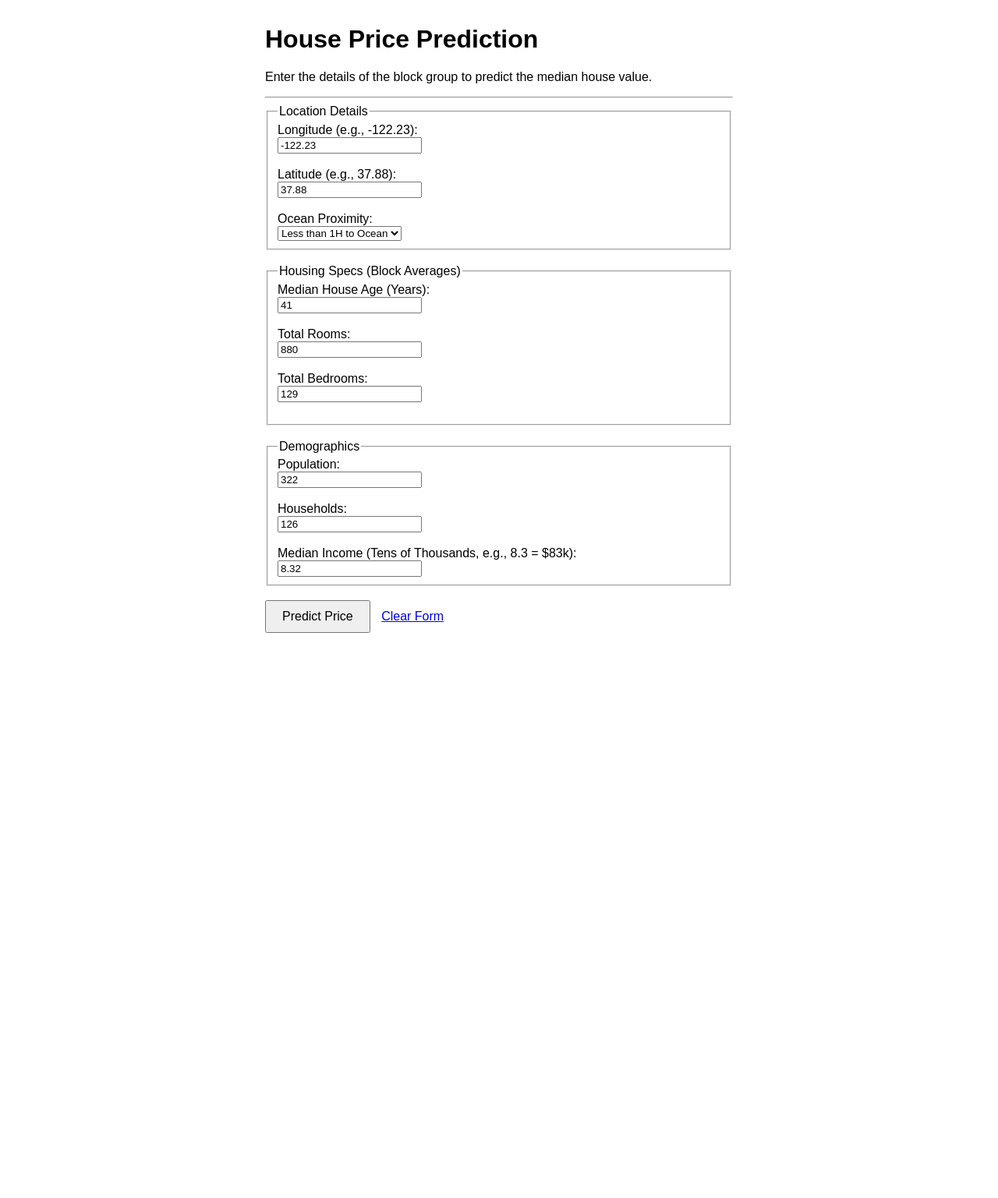
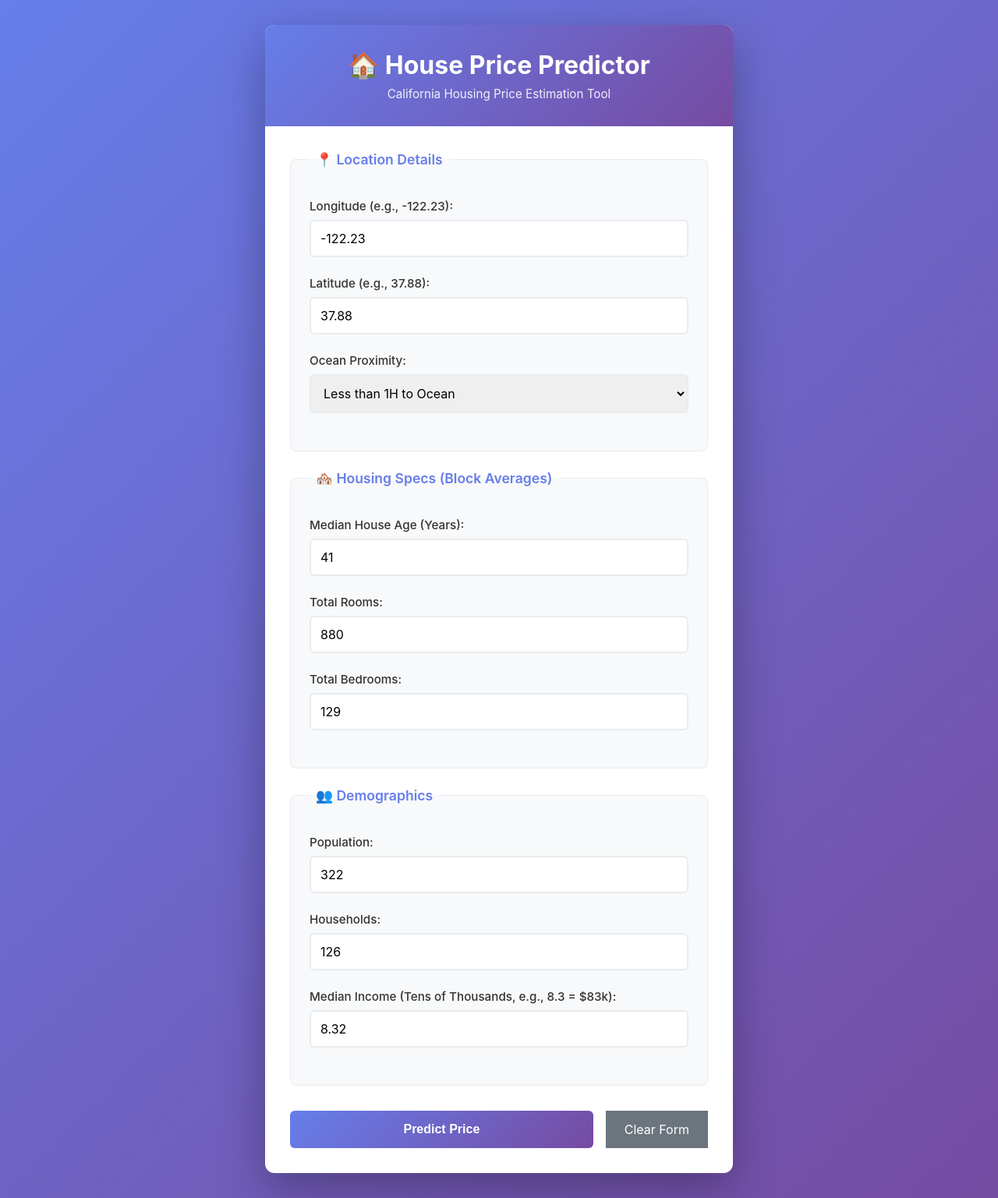
Before and after one commit to bilegyr06/HousePrice_Project_Ajayi-Ayodeji_22CG031818, a Flask app: page / in a window 1280 px wide. Shown: the whole page at 78% size. Before the commit the page ends 812 px from the top, so only its background shows below. Run offline with Flask 3, Linux system fonts and the light colour scheme.

Commit message:
fix: update hosted application and GitHub links in documentation, index.html with css

```diff
--- a/HousePrice_hosted_webGUI_link.txt
+++ b/HousePrice_hosted_webGUI_link.txt
@@ -6,6 +6,6 @@ Machine Learning Algorithm Used: RandomForestRegressor
 
 Model persistence method used: Joblib
 
-Live URL of the hosted application:
+Live URL of the hosted application: https://houseprice-project-ajayi-ayodeji.onrender.com/
 
-GitHub repository link:
+GitHub repository link: https://github.com/bilegyr06/HousePrice_Project_Ajayi-Ayodeji_22CG031818
--- a/templates/index.html
+++ b/templates/index.html
@@ -4,36 +4,243 @@
     <meta charset="UTF-8">
     <meta name="viewport" content="width=device-width, initial-scale=1.0">
     <title>California Housing Price Predictor</title>
+    <style>
+        * {
+            margin: 0;
+            padding: 0;
+            box-sizing: border-box;
+        }
+
+        body {
+            font-family: -apple-system, BlinkMacSystemFont, 'Segoe UI', Roboto, 'Helvetica Neue', Arial, sans-serif;
+            background: linear-gradient(135deg, #667eea 0%, #764ba2 100%);
+            min-height: 100vh;
+            padding: 2rem 1rem;
+        }
+
+        .container {
+            max-width: 600px;
+            margin: 0 auto;
+            background: white;
+            border-radius: 12px;
+            box-shadow: 0 20px 60px rgba(0, 0, 0, 0.3);
+            overflow: hidden;
+        }
+
+        .header {
+            background: linear-gradient(135deg, #667eea 0%, #764ba2 100%);
+            color: white;
+            padding: 2rem;
+            text-align: center;
+        }
+
+        .header h1 {
+            font-size: 2rem;
+            margin-bottom: 0.5rem;
+        }
+
+        .header p {
+            font-size: 0.95rem;
+            opacity: 0.9;
+        }
+
+        .content {
+            padding: 2rem;
+        }
+
+        .alert {
+            padding: 1rem;
+            margin-bottom: 1.5rem;
+            border-radius: 8px;
+            border-left: 4px solid;
+        }
+
+        .alert-error {
+            background-color: #fee;
+            border-color: #f66;
+            color: #c33;
+        }
+
+        .alert-success {
+            background-color: #efe;
+            border-color: #6f6;
+            color: #3c3;
+        }
+
+        .alert strong {
+            display: block;
+            margin-bottom: 0.25rem;
+        }
+
+        .prediction-result {
+            background: linear-gradient(135deg, #667eea 0%, #764ba2 100%);
+            color: white;
+            padding: 1.5rem;
+            border-radius: 8px;
+            margin-bottom: 1.5rem;
+            text-align: center;
+        }
+
+        .prediction-result h2 {
+            font-size: 1.8rem;
+            font-weight: 600;
+        }
+
+        fieldset {
+            border: none;
+            padding: 1.5rem;
+            margin-bottom: 1.5rem;
+            background-color: #f8f9fa;
+            border-radius: 8px;
+            border: 1px solid #e9ecef;
+        }
+
+        legend {
+            font-size: 1.1rem;
+            font-weight: 600;
+            color: #667eea;
+            padding: 0 0.5rem;
+            margin-bottom: 1rem;
+        }
+
+        label {
+            display: block;
+            margin-bottom: 0.5rem;
+            font-weight: 500;
+            color: #333;
+            font-size: 0.95rem;
+        }
+
+        input[type="number"],
+        select {
+            width: 100%;
+            padding: 0.75rem;
+            margin-bottom: 1.5rem;
+            border: 2px solid #e9ecef;
+            border-radius: 6px;
+            font-size: 1rem;
+            transition: border-color 0.3s ease;
+            font-family: inherit;
+        }
+
+        input[type="number"]:focus,
+        select:focus {
+            outline: none;
+            border-color: #667eea;
+            box-shadow: 0 0 0 3px rgba(102, 126, 234, 0.1);
+        }
+
+        input[type="number"]::placeholder {
+            color: #999;
+        }
+
+        .button-group {
+            display: flex;
+            gap: 1rem;
+            margin-top: 2rem;
+        }
+
+        button {
+            flex: 1;
+            padding: 0.875rem 1.5rem;
+            font-size: 1rem;
+            font-weight: 600;
+            border: none;
+            border-radius: 6px;
+            cursor: pointer;
+            background: linear-gradient(135deg, #667eea 0%, #764ba2 100%);
+            color: white;
+            transition: transform 0.2s ease, box-shadow 0.2s ease;
+        }
+
+        button:hover {
+            transform: translateY(-2px);
+            box-shadow: 0 10px 20px rgba(102, 126, 234, 0.3);
+        }
+
+        button:active {
+            transform: translateY(0);
+        }
+
+        .btn-secondary {
+            background: #6c757d;
+            flex: 0 1 auto;
+            padding: 0.875rem 1.5rem;
+            text-decoration: none;
+            display: inline-block;
+            text-align: center;
+            transition: background 0.2s ease;
+        }
+
+        .btn-secondary:hover {
+            background: #5a6268;
+        }
+
+        a {
+            color: white;
+            text-decoration: none;
+        }
+
+        @media (max-width: 600px) {
+            .container {
+                border-radius: 0;
+            }
+
+            .header h1 {
+                font-size: 1.5rem;
+            }
+
+            .content {
+                padding: 1.5rem;
+            }
+
+            fieldset {
+                padding: 1rem;
+            }
+
+            .button-group {
+                flex-direction: column;
+            }
+
+            .btn-secondary {
+                flex: 1;
+            }
+        }
+    </style>
 </head>
-<body style="font-family: sans-serif; max-width: 600px; margin: 2rem auto; padding: 0 1rem;">
+<body>
+    <div class="container">
+        <div class="header">
+            <h1>🏠 House Price Predictor</h1>
+            <p>California Housing Price Estimation Tool</p>
+        </div>
 
-    <h1>House Price Prediction</h1>
-    <p>Enter the details of the block group to predict the median house value.</p>
-    <hr>
-
+        <div class="content">
             {% if error %}
-    <div style="color: red; border: 1px solid red; padding: 10px; margin-bottom: 20px; background-color: #ffeeee;">
-        <strong>Error:</strong> {{ error }}
+            <div class="alert alert-error">
+                <strong>Error</strong>
+                {{ error }}
             </div>
             {% endif %}
 
             {% if prediction_text %}
-    <div style="color: green; border: 1px solid green; padding: 20px; margin-bottom: 20px; background-color: #eeffee;">
-        <h2>Estimated Price: {{ prediction_text }}</h2>
+            <div class="prediction-result">
+                <h2>Estimated Price</h2>
+                <p style="font-size: 2.2rem; margin-top: 0.5rem;">{{ prediction_text }}</p>
             </div>
             {% endif %}
 
             <form action="/predict" method="POST">
 
                 <fieldset>
-            <legend>Location Details</legend>
-            <label for="longitude">Longitude (e.g., -122.23):</label><br>
-            <input type="number" step="any" name="longitude" required value="{{ input_data['longitude'] if input_data else '-122.23' }}"><br><br>
+                    <legend>📍 Location Details</legend>
+                    <label for="longitude">Longitude (e.g., -122.23):</label>
+                    <input type="number" step="any" name="longitude" required value="{{ input_data['longitude'] if input_data else '-122.23' }}">
 
-            <label for="latitude">Latitude (e.g., 37.88):</label><br>
-            <input type="number" step="any" name="latitude" required value="{{ input_data['latitude'] if input_data else '37.88' }}"><br><br>
+                    <label for="latitude">Latitude (e.g., 37.88):</label>
+                    <input type="number" step="any" name="latitude" required value="{{ input_data['latitude'] if input_data else '37.88' }}">
 
-            <label for="ocean_proximity">Ocean Proximity:</label><br>
+                    <label for="ocean_proximity">Ocean Proximity:</label>
                     <select name="ocean_proximity" required>
                         <option value="<1H OCEAN">Less than 1H to Ocean</option>
                         <option value="INLAND">Inland</option>
@@ -42,37 +249,37 @@
                         <option value="ISLAND">Island</option>
                     </select>
                 </fieldset>
-        <br>
 
                 <fieldset>
-            <legend>Housing Specs (Block Averages)</legend>
-            <label for="housing_median_age">Median House Age (Years):</label><br>
-            <input type="number" step="any" name="housing_median_age" required min="1" max="100" value="{{ input_data['housing_median_age'] if input_data else '41' }}"><br><br>
+                    <legend>🏘️ Housing Specs (Block Averages)</legend>
+                    <label for="housing_median_age">Median House Age (Years):</label>
+                    <input type="number" step="any" name="housing_median_age" required min="1" max="100" value="{{ input_data['housing_median_age'] if input_data else '41' }}">
 
-            <label for="total_rooms">Total Rooms:</label><br>
-            <input type="number" step="any" name="total_rooms" required min="1" value="{{ input_data['total_rooms'] if input_data else '880' }}"><br><br>
+                    <label for="total_rooms">Total Rooms:</label>
+                    <input type="number" step="any" name="total_rooms" required min="1" value="{{ input_data['total_rooms'] if input_data else '880' }}">
 
-            <label for="total_bedrooms">Total Bedrooms:</label><br>
-            <input type="number" step="any" name="total_bedrooms" required min="1" value="{{ input_data['total_bedrooms'] if input_data else '129' }}"><br><br>
+                    <label for="total_bedrooms">Total Bedrooms:</label>
+                    <input type="number" step="any" name="total_bedrooms" required min="1" value="{{ input_data['total_bedrooms'] if input_data else '129' }}">
                 </fieldset>
-        <br>
 
                 <fieldset>
-            <legend>Demographics</legend>
-            <label for="population">Population:</label><br>
-            <input type="number" step="any" name="population" required min="1" value="{{ input_data['population'] if input_data else '322' }}"><br><br>
+                    <legend>👥 Demographics</legend>
+                    <label for="population">Population:</label>
+                    <input type="number" step="any" name="population" required min="1" value="{{ input_data['population'] if input_data else '322' }}">
 
-            <label for="households">Households:</label><br>
-            <input type="number" step="any" name="households" required min="1" value="{{ input_data['households'] if input_data else '126' }}"><br><br>
+                    <label for="households">Households:</label>
+                    <input type="number" step="any" name="households" required min="1" value="{{ input_data['households'] if input_data else '126' }}">
 
-            <label for="median_income">Median Income (Tens of Thousands, e.g., 8.3 = $83k):</label><br>
+                    <label for="median_income">Median Income (Tens of Thousands, e.g., 8.3 = $83k):</label>
                     <input type="number" step="any" name="median_income" required min="0" value="{{ input_data['median_income'] if input_data else '8.32' }}">
                 </fieldset>
-        <br>
 
-        <button type="submit" style="padding: 10px 20px; font-size: 16px; cursor: pointer;">Predict Price</button>
-        <a href="/" style="margin-left: 10px;">Clear Form</a>
+                <div class="button-group">
+                    <button type="submit">Predict Price</button>
+                    <a href="/" class="btn-secondary">Clear Form</a>
+                </div>
             </form>
-
+        </div>
+    </div>
 </body>
 </html>
```
Lines whose indentation alone changed are shown as unchanged.
